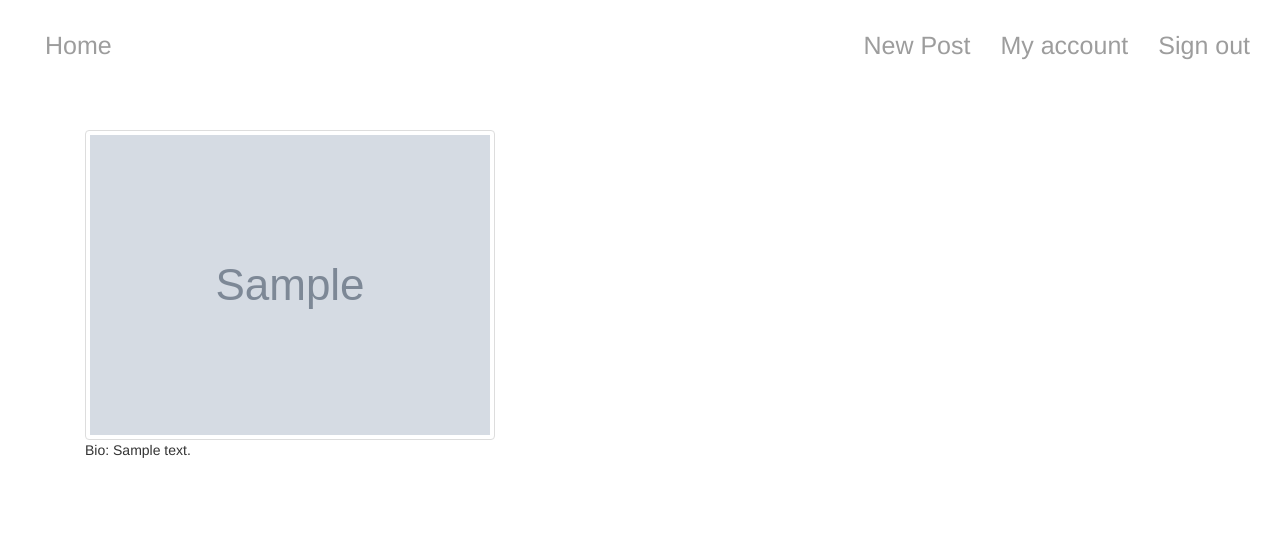
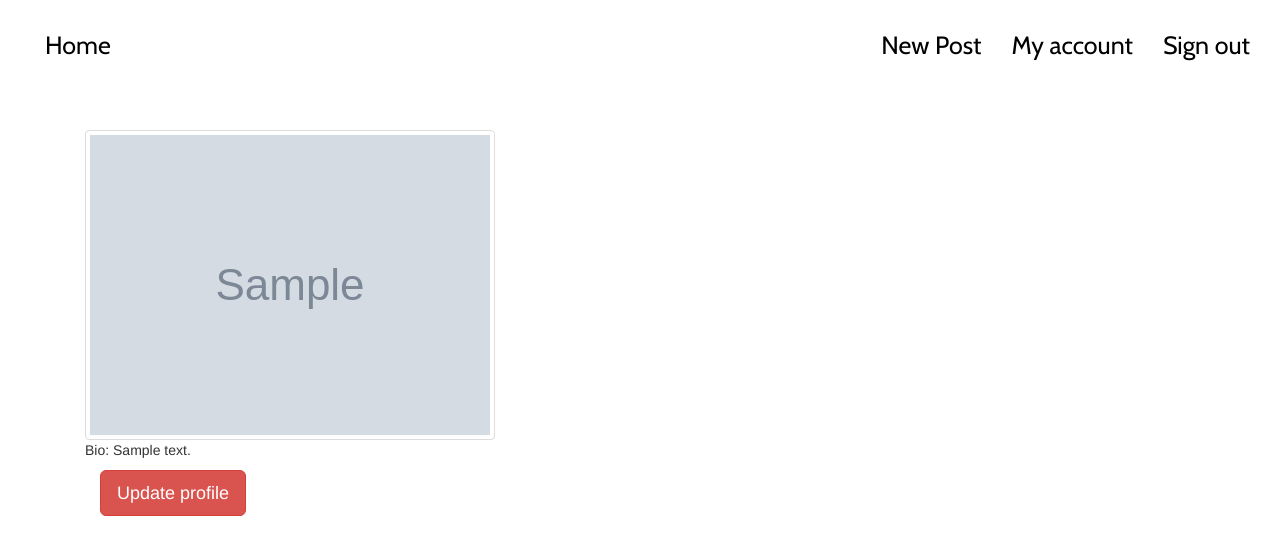
Before and after one commit to brenda-wanjiku/blog, a Flask app: page /user/1 in a window 1280 px wide. Shown: the top 555 px of the page. Run offline with Flask 2, Linux system fonts and the light colour scheme; a user stored in the database is signed in; tables that the repository leaves empty hold one stand-in row (values such as "Sample post"); grey boxes marked "Sample" are stand-in pictures; data that the repository does not hold is empty; some libraries are stand-ins or nearby versions.

Commit message:
Creates a update user profile function. Sets it in profile.html

```diff
--- a/app/__init__.py
+++ b/app/__init__.py
@@ -4,6 +4,7 @@ from config import config_options
 from flask_bootstrap import Bootstrap
 from flask_login import LoginManager
 from flask_mail import Mail
+from flask_uploads import UploadSet,configure_uploads,IMAGES
 
 
 db = SQLAlchemy()
@@ -12,6 +13,7 @@ login_manager = LoginManager()
 login_manager.session_protection = 'strong'
 login_manager.login_view = 'auth.login'
 mail = Mail()
+photos = UploadSet('photos',IMAGES)
 
 def create_app(config_name):
     app = Flask(__name__)
--- a/app/main/views.py
+++ b/app/main/views.py
@@ -51,6 +51,19 @@ def update_profile(user_id):
         db.session.commit()
         return redirect(url_for('main.profile', user_id = user.id))
     return render_template('update.html', form = form, title = title)
+
+@main.route('/user/<user_id>/update/pic', methods = ['POST'])
+@login_required
+def update_pic(user_id):
+    title = "Edit Profile"
+    user = User.query.filter_by(id = user_id).first()
+
+    if "profile_pic" in request.files:
+        filename = photos.save(request.files["profile_pic"])
+        file_path = f"photos/{filename}"
+        user.profile_pic = file_path
+        db.session.commit()
+    return redirect(url_for('main.profile', user_id = user_id))
 
 
 @main.route('/blog/<blog_id>')
--- a/app/models.py
+++ b/app/models.py
@@ -3,6 +3,7 @@ from werkzeug.security import generate_password_hash,check_password_hash
 from flask_login import UserMixin
 from . import login_manager
 from datetime import datetime
+
 
 class User(UserMixin,db.Model):
     __tablename__ = 'users'
--- a/app/templates/base.html
+++ b/app/templates/base.html
@@ -3,6 +3,7 @@
 
 {% block styles %}
 {{super()}}
+<link href="https://fonts.googleapis.com/css?family=Cabin&display=swap" rel="stylesheet">
 {% endblock%}
 
 <!-- Navbar block-->
--- a/app/templates/navbar.html
+++ b/app/templates/navbar.html
@@ -11,15 +11,15 @@
         </div>
         <div class="navbar-collapse collapse">
             <ul class="nav navbar-nav">
-                <li><a href="/">Home</a></li>
+                <li><a href="/"><span style="color: black; font-family: 'Cabin', sans-serif;">Home</span></a></li>
             </ul>
             <ul class="nav navbar-nav navbar-right">
                 {% if current_user.is_authenticated%}
-                <li><a href="{{url_for('main.add_blog', user_id = current_user.id)}}">New Post</a></li>
-                <li><a href = "{{url_for('main.profile', user_id = current_user.id)}}">My account</a></li>
-                <li> <a href="{{url_for('auth.logout')}}">Sign out</a> </li>
+                <li><a href="{{url_for('main.add_blog', user_id = current_user.id)}}"><span style="color: black; font-family: 'Cabin', sans-serif;">New Post</span></a></li>
+                <li><a href = "{{url_for('main.profile', user_id = current_user.id)}}"><span style="color: black;font-family: 'Cabin', sans-serif;">My account</span></a></li>
+                <li> <a href="{{url_for('auth.logout')}}"><span style="color: black;font-family: 'Cabin', sans-serif;">Sign out</span></a> </li>
                 {% else %}
-                <li><a href ="{{url_for('auth.login')}}">Sign in</a></li>
+                <li><a href ="{{url_for('auth.login')}}"><span style="color: black;font-family: 'Cabin', sans-serif;">Sign in</span></a></li>
                 {% endif %}
             </ul>
 
--- a/app/templates/profile.html
+++ b/app/templates/profile.html
@@ -13,6 +13,9 @@
     <div class="row">
         <div class="col-md-12">
         <p>Bio: {{current_user.bio}}</p>
+        <div class="col-md-12">
+            <a href="{{url_for('main.update_profile',user_id = current_user.id)}}"><button class='btn btn-danger btn-lg'>Update profile </button></a>
+            </div>
         </div>
     <h1></h1>
 </div>
--- a/config.py
+++ b/config.py
@@ -10,6 +10,7 @@ class Config:
     MAIL_USE_TLS = True
     MAIL_USERNAME = os.environ.get("MAIL_USERNAME")
     MAIL_PASSWORD = os.environ.get("MAIL_PASSWORD")
+    UPLOADED_PHOTOS_DEST ='app/static/photos'
 
 class ProdConfig(Config):
     SQLALCHEMY_DATABASE_URI = os.environ.get("DATABASE_URL")
```
Also changed, not shown: app/templates/index.html (+17 -34 lines), app/static/images/photo-1572107086194-7d5c98eb313c.jpeg (added), app/static/images/photo-1587995428098-8eb81d66513d.jpeg (added).
